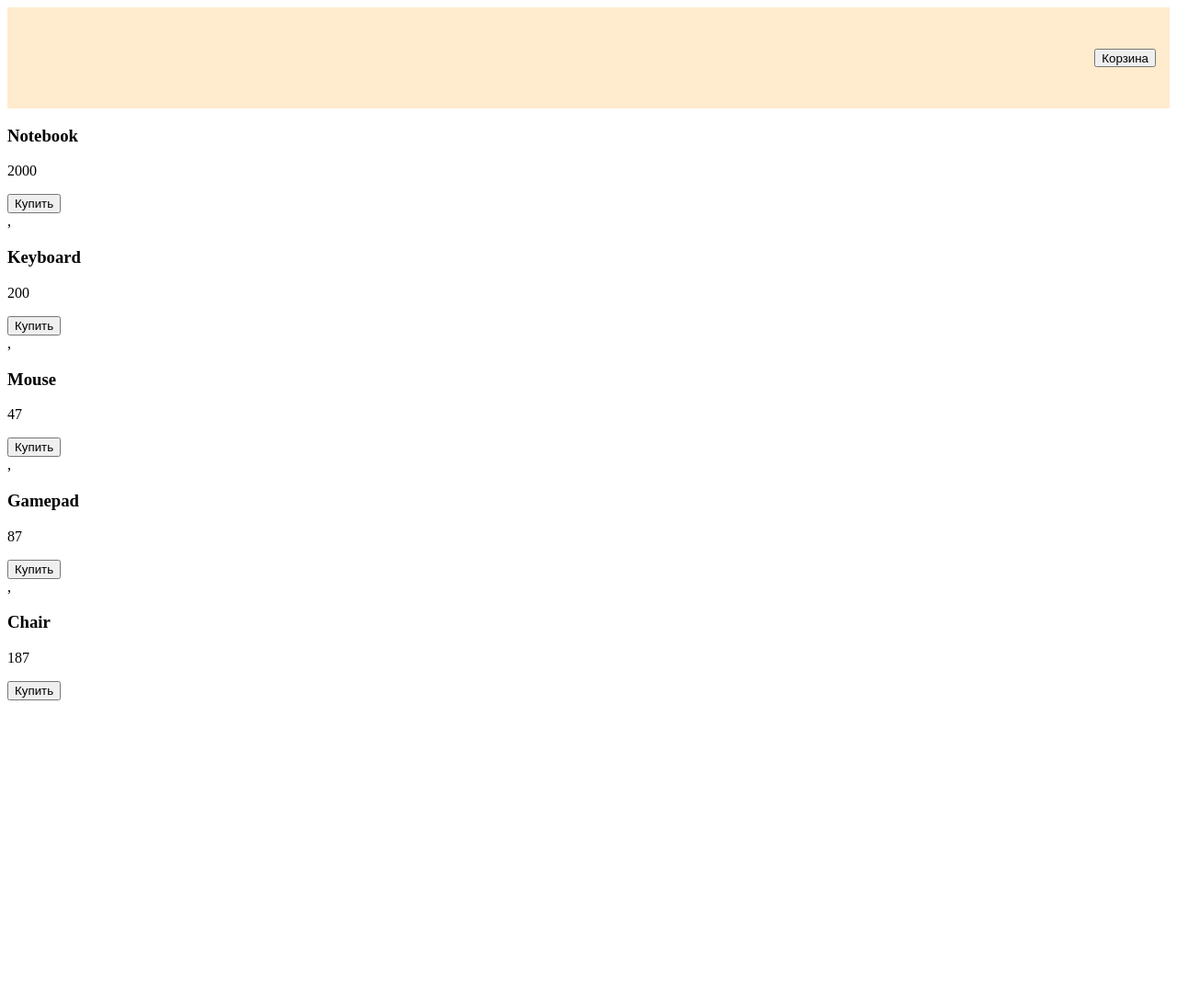
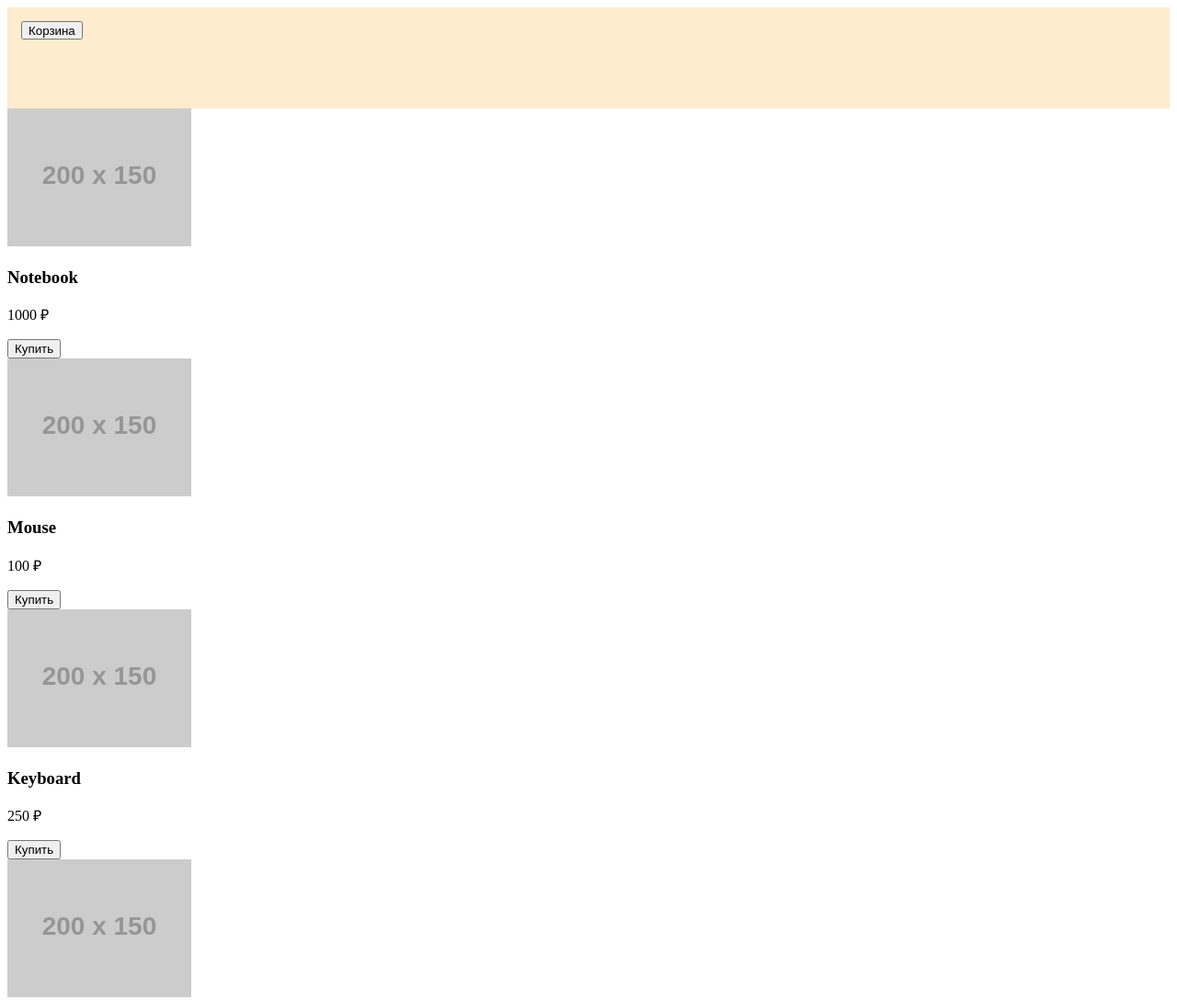
Before and after one commit to gochicus/JS2-restart, a plain HTML site: page index.html in a window 1280 px wide. Shown: the top 1088 px of the page at 92% size. Before the commit the page ends 800 px from the top, so only its background shows below. Drawn offline with Linux system fonts and the light colour scheme; placeholder pictures from the web are drawn by us.

Commit message:
Revert "homework1 finished"
This reverts commit 63d25ce93159cd374ba0eb9ed27b91839ef50a64.

```diff
--- /dev/null
+++ b/homework2.js
@@ -0,0 +1,59 @@
+class ProductList {
+    constructor(container = '.products') {
+        this.container = container;
+        this.goods = [];
+        this.allProducts = [];
+        this.overallPrice = 0;
+        this._fetchProducts();
+        this._render();
+        this._priceCount();
+    }
+    _fetchProducts() {
+        this.goods = [
+            {id: 1, title: 'Notebook', price: 1000},
+            {id: 2, title: 'Mouse', price: 100},
+            {id: 3, title: 'Keyboard', price: 250},
+            {id: 4, title: 'Gamepad', price: 150},
+        ]
+    }
+    _render() {
+        const block = document.querySelector(this.container);
+
+        for (let product of this.goods) {
+            const productObject = new ProductItem(product);
+            this.allProducts.push(productObject);
+            block.insertAdjacentHTML('beforeend', productObject.render())
+        }
+    }
+    _priceCount() {
+        let count = 0;
+        for (let i = 0; i <= this.goods.length - 1; i++) {
+            count += this.goods[i].price;
+        }
+        return this.overallPrice = count;
+    }
+}
+
+class ProductItem {
+    constructor(product, img = 'https://placehold.it/200x150') {
+        this.title = product.title;
+        this.price = product.price;
+        this.id = product.id;
+        this.img = img;
+    }
+
+    render() {
+        return `<div class="product-item" data-id="${this.id}">
+                <img src="${this.img}" alt="Some img">
+                <div class="desc">
+                    <h3>${this.title}</h3>
+                    <p>${this.price} \u20bd</p>
+                    <button class="buy-btn">Купить</button>
+                </div>
+            </div>`;
+    }
+}
+
+const list = new ProductList();
+let check = list.overallPrice;
+alert(check);
--- a/index.html
+++ b/index.html
@@ -8,12 +8,13 @@
 </head>
 <body>
 <header>
-    <div></div>
+    <div class="background">
     <button class="btn-cart" type="button">Корзина</button>
+    </div>
 </header>
 <main>
     <div class="products"></div>
 </main>
-<script defer src="homework1.js"></script>
+<script defer src="homework2.js"></script>
 </body>
 </html>
```
Also changed, not shown: burger.html (added, +49 -0 lines).
